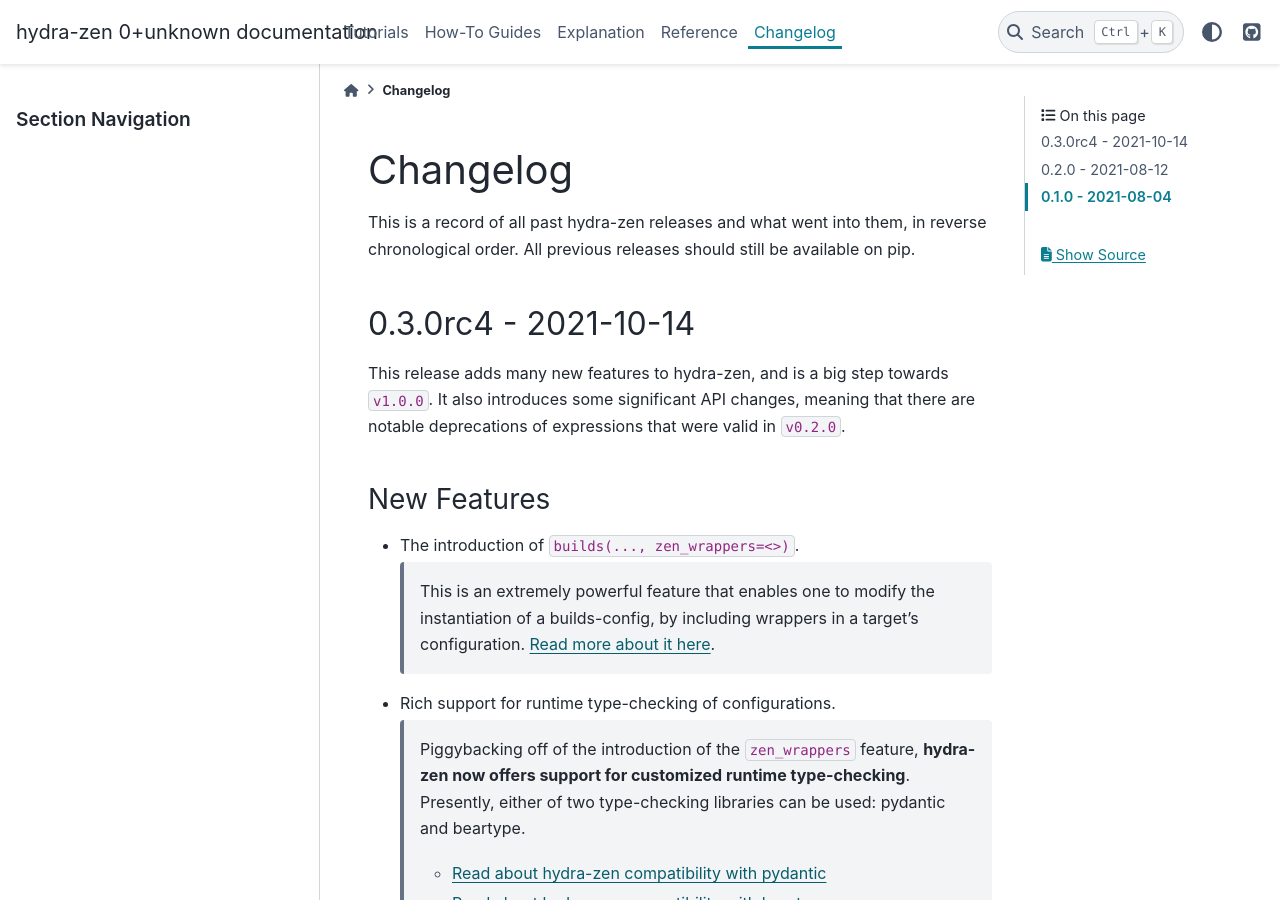
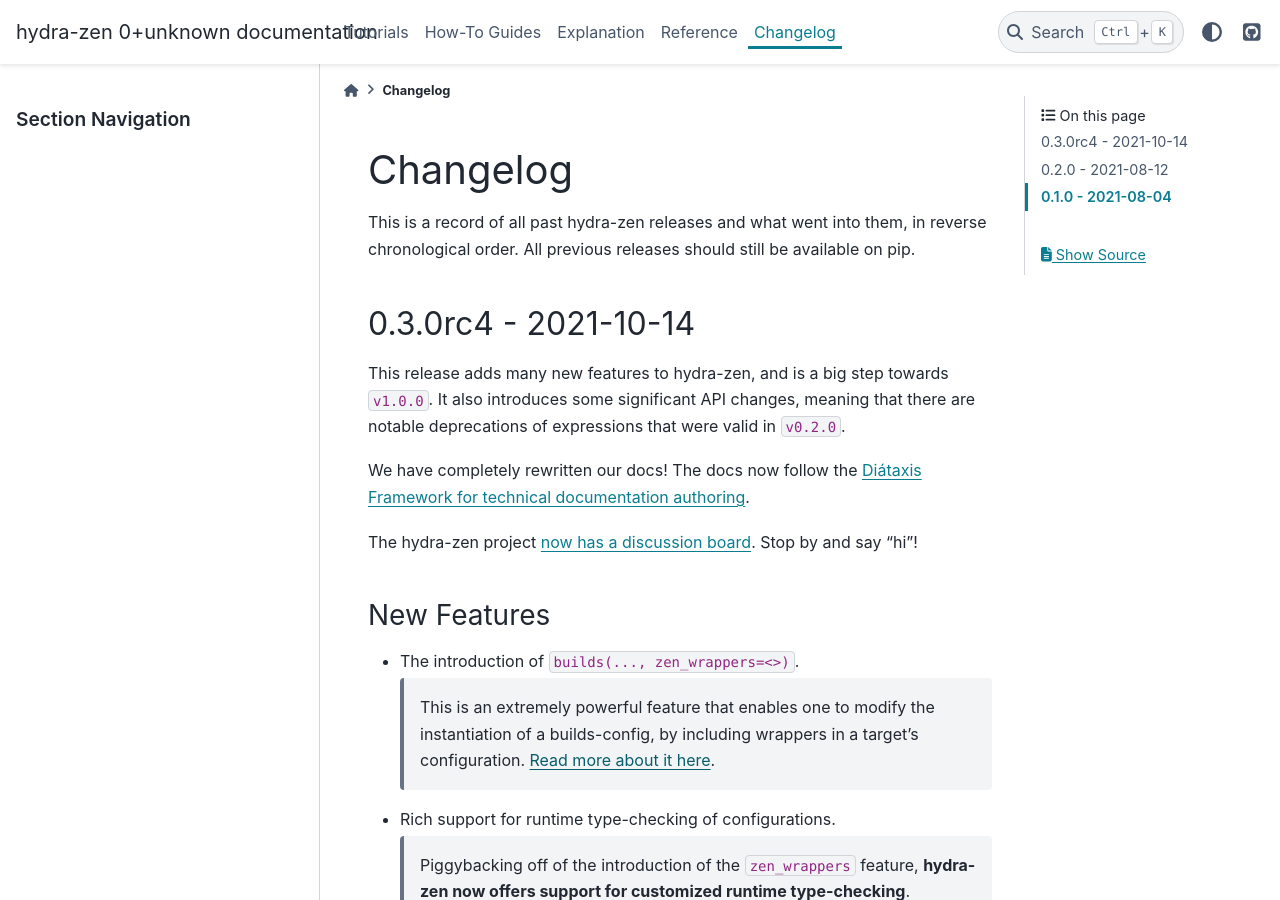
Before and after one commit to mit-ll-responsible-ai/hydra-zen, a Sphinx documentation site: the page built from docs/source/changes.rst, in a window 1280 px wide and 900 px high. Built offline with Sphinx 7.4.7 and the PyData theme 0.15.4, drawn with Linux system fonts in a browser that asks for light colours.

Commit message:
docs: update changelog

```diff
--- a/docs/source/changes.rst
+++ b/docs/source/changes.rst
@@ -12,6 +12,10 @@
 ---------------------
 
 This release adds many new features to hydra-zen, and is a big step towards ``v1.0.0``. It also introduces some significant API changes, meaning that there are notable deprecations of expressions that were valid in ``v0.2.0``.
+
+We have completely rewritten our docs! The docs now follow the `Diátaxis Framework for technical documentation authoring <https://diataxis.fr/>`_.
+
+The hydra-zen project `now has a discussion board <https://github.com/mit-ll-responsible-ai/hydra-zen/discussions>`_. Stop by and say "hi"!
 
 New Features
 ------------
```
